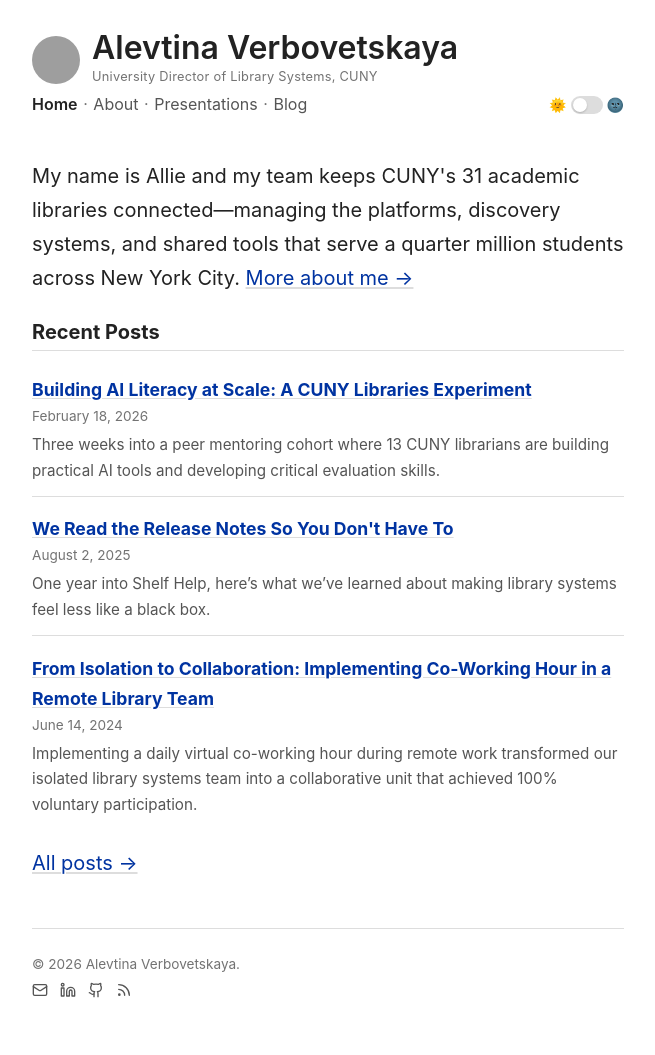
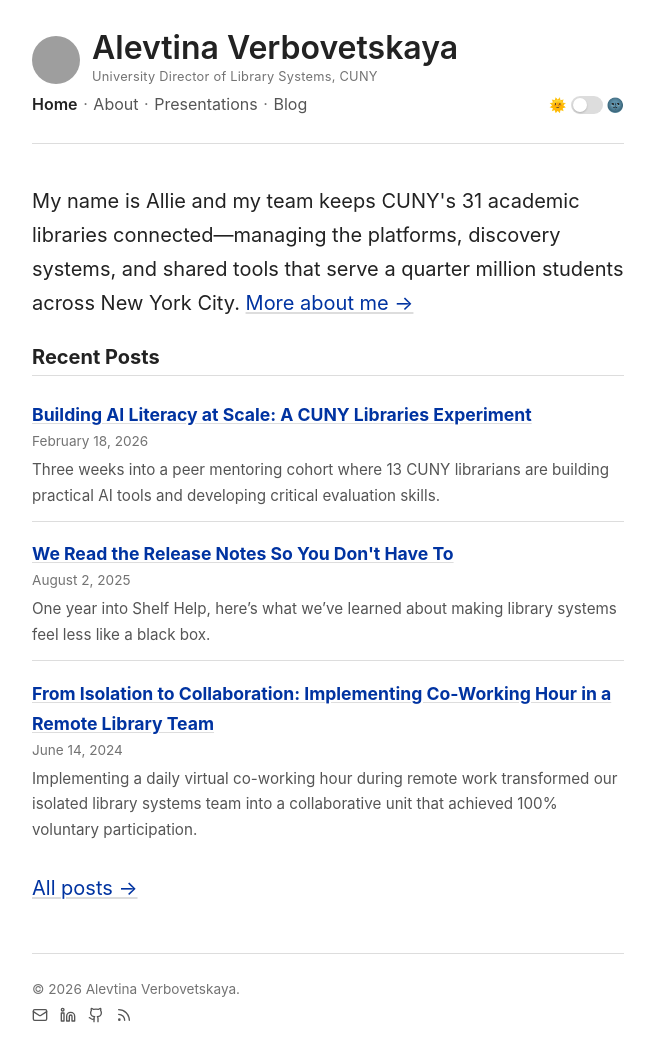
Before and after one commit to alevtina/alevtina.github.io, a Jekyll site: the page built from index.md, in a window 1280 px wide. Shown: the whole page, without its empty margins (312-967 px from the left). Built offline with Jekyll 4.4.1, drawn with Linux system fonts in a browser that asks for light colours; some web fonts are replaced; before the commit the page ends 1030 px from its top, so only the background shows below that; grey boxes are pictures that could not be loaded.

Commit message:
Add border below header to separate nav from content

```diff
--- a/assets/main.scss
+++ b/assets/main.scss
@@ -93,6 +93,8 @@
 // Site header
 .site-header {
     margin-bottom: 2.5rem;
+    padding-bottom: 1.5rem;
+    border-bottom: 1px solid var(--border);
 }
 
 .site-title-row {
```
